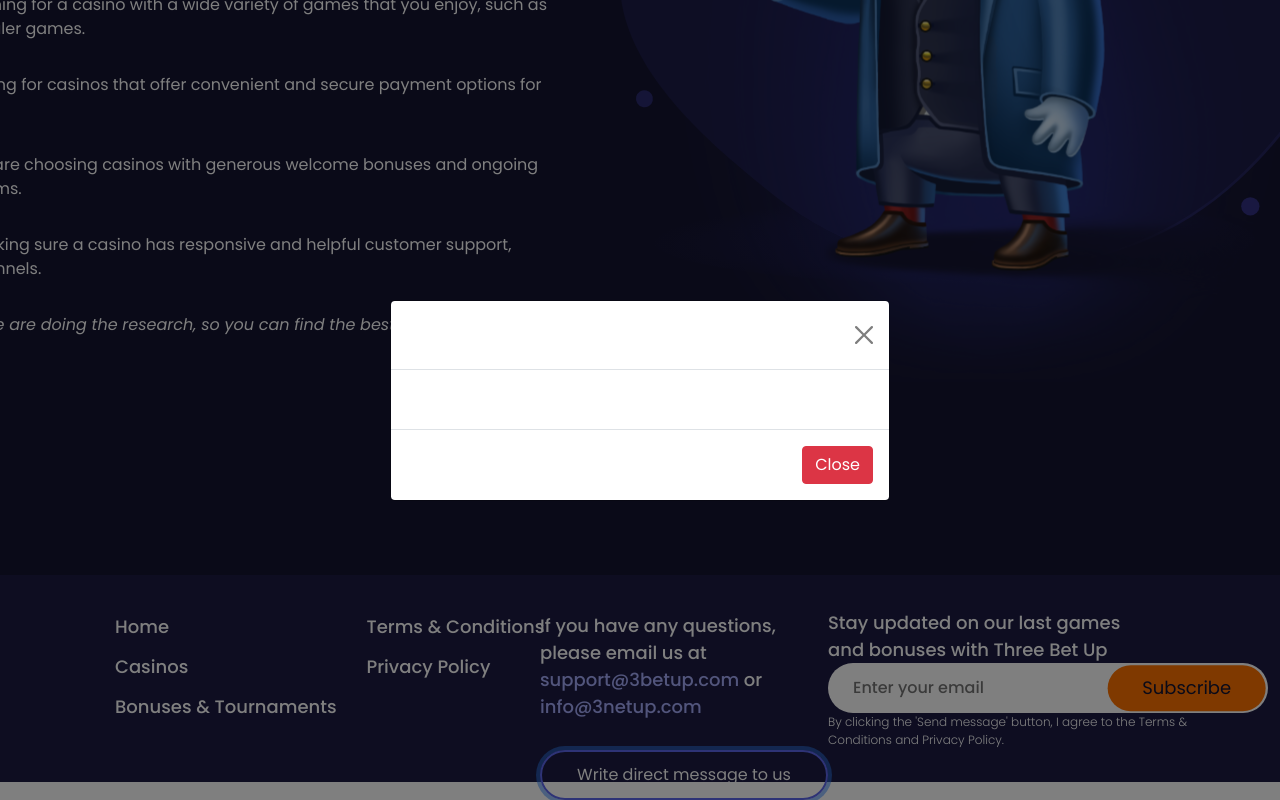
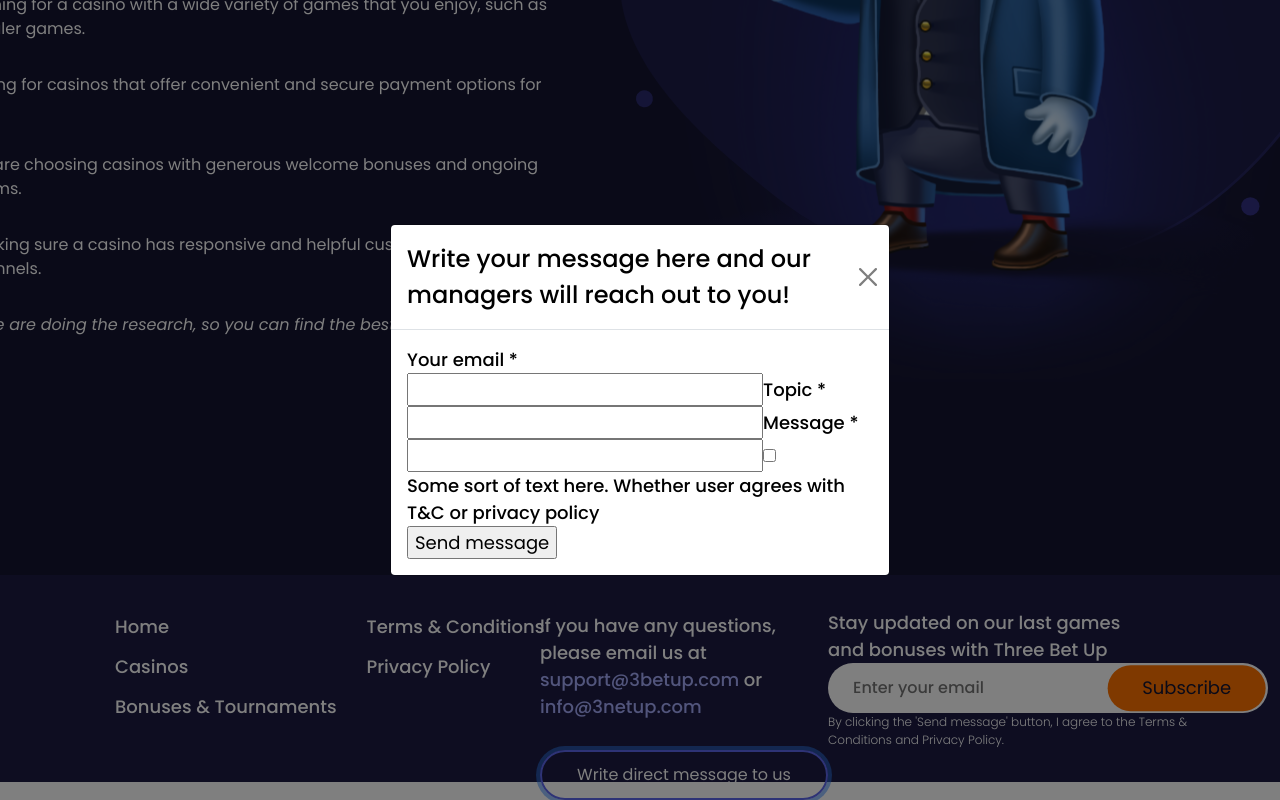
Before and after one commit to YuriyLt/onWork-project, an Angular app: page / in a window 1280 px wide. Both pictures are taken after a click on the button "Write direct message to us". Shown: the part 3649-4449 px from the top of the page. Built offline with nearby package versions, Linux system fonts and the light colour scheme.

Commit message:
modalFrom done, no styles applied yet

```diff
--- a/src/app/common-ui/footer/modal/modal.component.html
+++ b/src/app/common-ui/footer/modal/modal.component.html
@@ -1,26 +1,32 @@
 <button type="button" class="btn btn-primary" data-bs-toggle="modal" data-bs-target="#myModal">
     Write direct message to us
 </button>
-<div class="modal " id="myModal">
+<div class="modal" id="myModal">
     <div class="modal-dialog modal-dialog-centered">
       <div class="modal-content">
 
 
         <div class="modal-header">
-          <h4 class="modal-title">Modal Heading</h4>
+          <h4 class="modal-title">Write your message here and our managers will reach out to you!</h4>
           <button type="button" class="btn-close" data-bs-dismiss="modal"></button>
         </div>
 
 
         <div class="modal-body">
-          Modal body..
+          <form action="">
+              <fieldset>
+                <label for="modalEmail">Your email *</label>
+                <input type="email" name="email" id="modalEmail" required>
+                <label for="modalTopic">Topic *</label>
+                <input type="text" name="Topic" id="modalTopic">
+                <label for="modalMessage">Message *</label>
+                <input type="text" name="Message" id="modalMessage" required>
+                <input type="checkbox" name="checkbox" id="modalCheckbox" ngModel required>
+                <label for="modalCheckbox">Some sort of text here. Whether user agrees with T&C or privacy policy</label>
+                <input type="submit" value="Send message">
+              </fieldset>
+          </form>
         </div>
-
-
-        <div class="modal-footer">
-          <button type="button" class="btn btn-danger" data-bs-dismiss="modal">Close</button>
-        </div>
-
       </div>
     </div>
   </div>
--- a/src/app/common-ui/footer/modal/modal.component.scss
+++ b/src/app/common-ui/footer/modal/modal.component.scss
@@ -6,3 +6,7 @@
     border-color: #5C67ED;
     background-color: transparent;
 }
+
+.modal {
+    color: black;
+}
```
Also changed, not shown: src/app/common-ui/main/recommended-list/recommended-casino-list.model.ts (deleted, +0 -118 lines), src/app/common-ui/footer/modal/modal.component.ts (line endings or trailing spaces).
